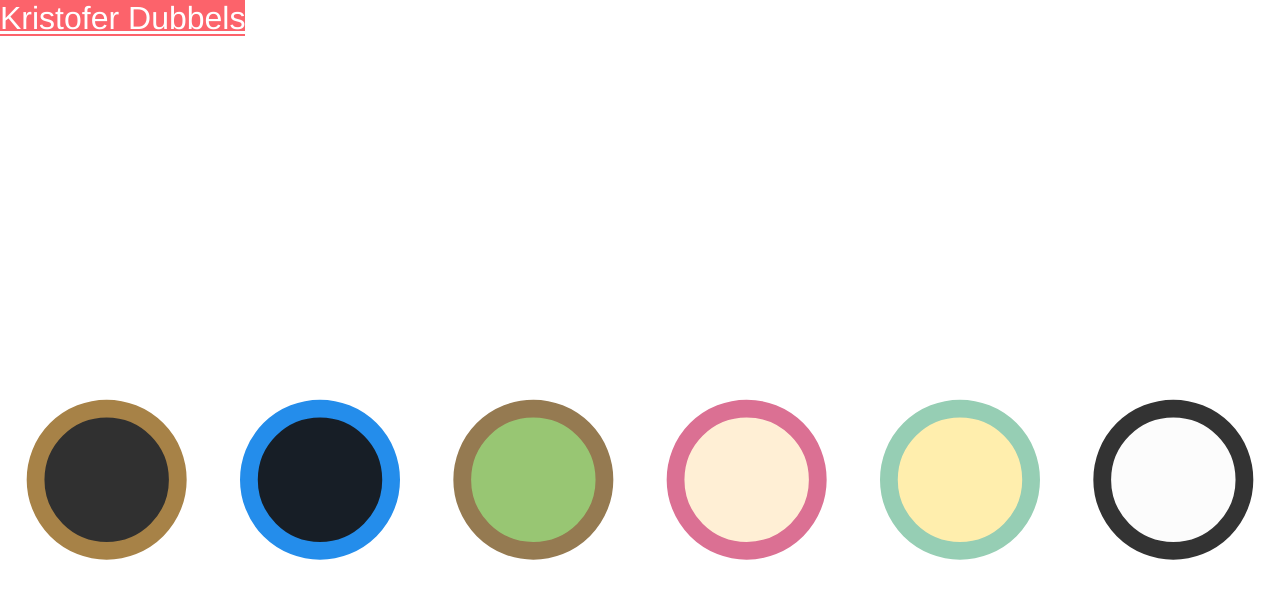
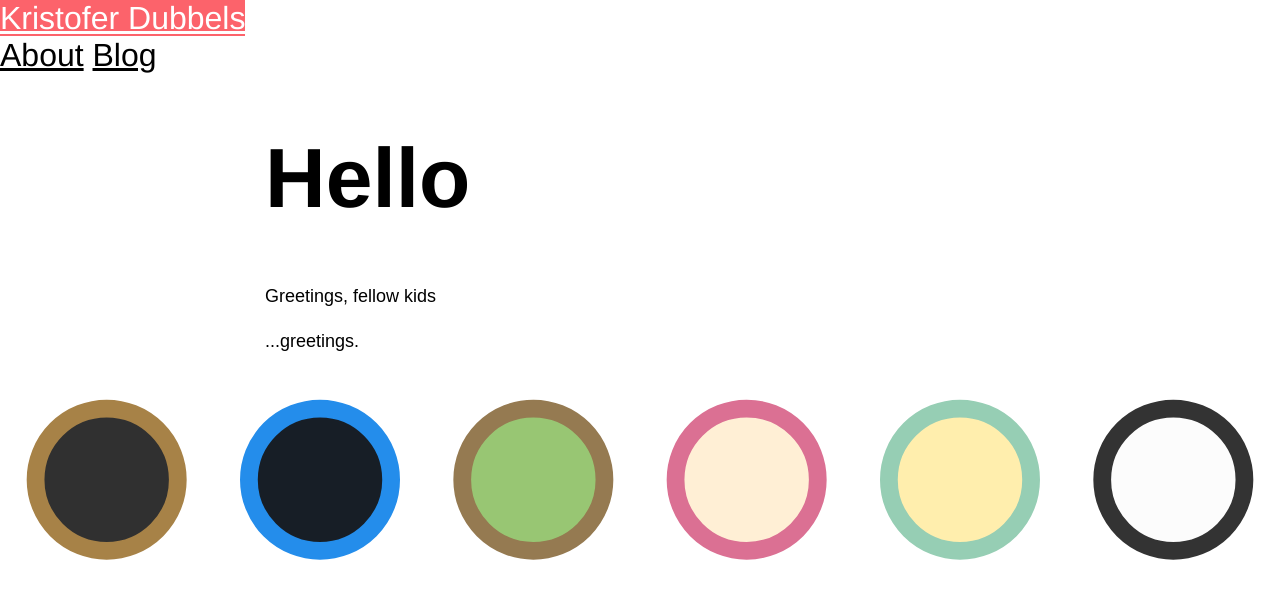
Before and after one commit to kdubbels/kdubbels.github.io, a Jekyll site: the page built from index.html, in a window 1280 px wide. Shown: the top 599 px of the page. Built offline with Jekyll 4.4.1, drawn with Linux system fonts in a browser that asks for light colours; some web fonts are replaced.

Commit message:
move stuff around in the head... again

```diff
--- a/_includes/head.html
+++ b/_includes/head.html
@@ -7,8 +7,8 @@
   <meta name="description" content="{% if page.excerpt %}{{ page.excerpt | strip_html | strip_newlines | truncate: 160 }}{% else %}{{ site.description }}{% endif %}">
   <style type="text/css">
     body {
-     background-color: white;
-     color: white;
+/*     background-color: white;
+     color: white;*/
     }
   </style>
 
```
